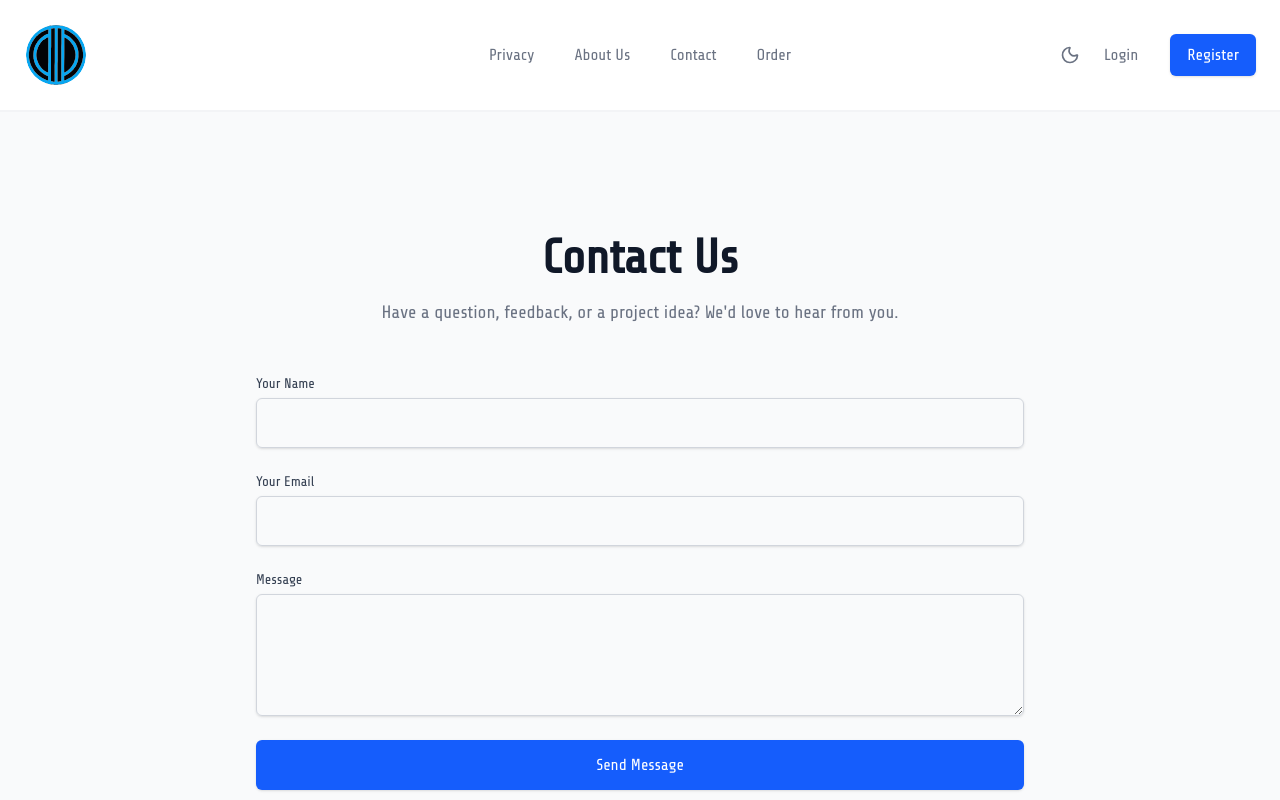
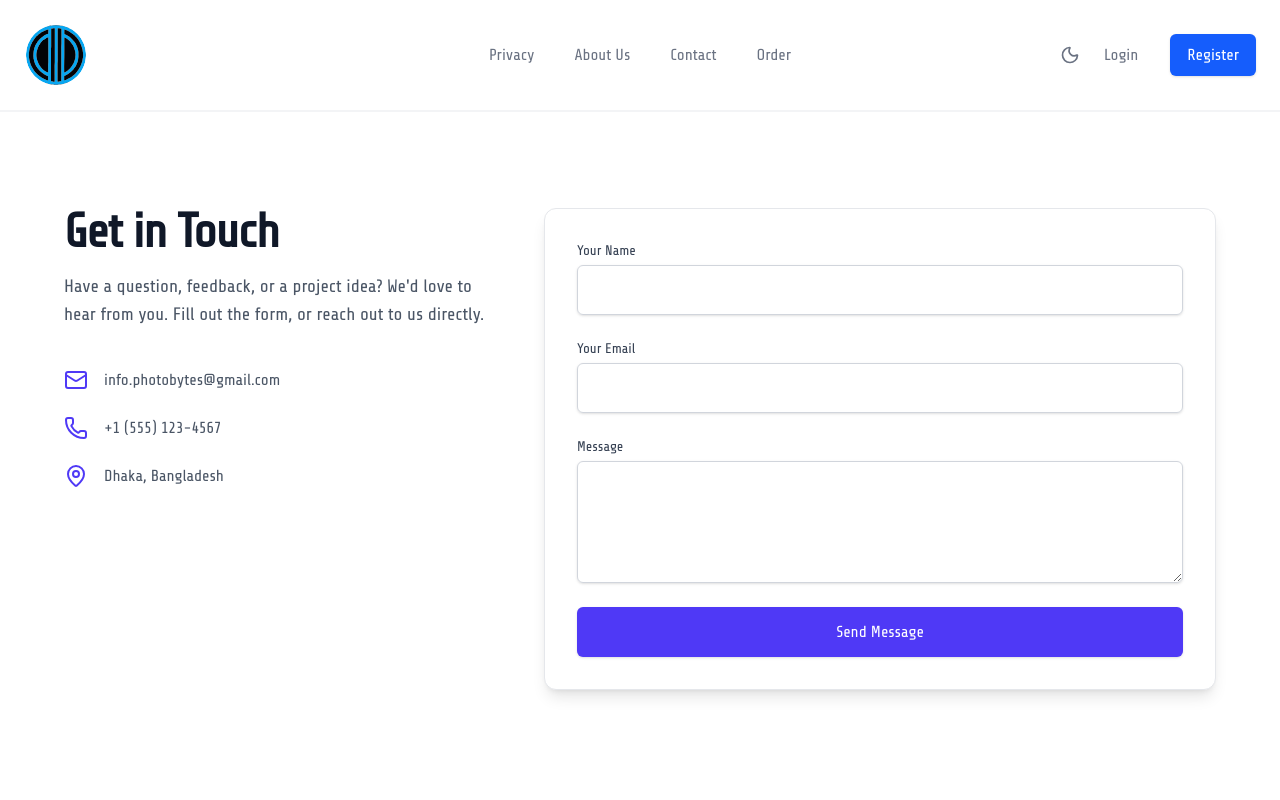
Before and after one commit to titan3755/photobytes-blog, a Next.js app: page /contact in a window 1280 px wide. Shown: the top 800 px of the page. Built offline with nearby package versions, Linux system fonts and the light colour scheme; no server answers.

Commit message:
beautification of existing pages

```diff
--- a/app/about/page.tsx
+++ b/app/about/page.tsx
@@ -1,6 +1,7 @@
 import type { Metadata } from 'next';
-import Image from 'next/image';
+import Image from 'next/image'; // Keep this for the Pexels image
 import Link from 'next/link';
+import { Users, PenTool } from 'lucide-react'; // Import icons
 
 export const metadata: Metadata = {
   title: 'About Us | PhotoBytes Blog',
@@ -9,27 +10,31 @@ export const metadata: Metadata = {
 
 export default function AboutPage() {
   return (
-    // FIX: Removed "bg-white" to allow theme inheritance from layout.
-    // The bg-gray-50/dark:bg-gray-900 from layout will now show.
-    <div className="py-12 px-4 sm:px-6 lg:px-8 min-h-screen min-w-screen flex flex-col items-center justify-center">
-      <div className="max-w-3xl mx-auto">
-        {/* Header */}
+    // 1. Removed "bg-white" to allow theme from layout to apply.
+    // Added padding for spacing from header/footer.
+    <div className="py-16 sm:py-24 px-4 sm:px-6 lg:px-8 min-w-screen">
+
+      {/* --- 2. New Hero Section --- */}
       <div className="text-center">
-          <h1 className="text-4xl font-extrabold text-gray-900 dark:text-white sm:text-5xl">
+        <h1 className="text-4xl font-extrabold text-gray-900 dark:text-white sm:text-5xl tracking-tight">
           About PhotoBytes
         </h1>
-          <p className="mt-4 text-lg text-gray-500 dark:text-gray-400">
+        <p className="mt-4 text-xl text-gray-600 dark:text-gray-400">
           Technology, photography, and development, all in one byte.
         </p>
       </div>
 
-        {/* Main Content Section */}
-        <div className="mt-12 text-lg text-gray-700 dark:text-gray-300 space-y-6">
+      {/* --- 3. Main Content Section with Prose --- */}
+      <div className="mt-20 max-w-3xl mx-auto">
+        {/* Using Tailwind 'prose' provides beautiful typography out of the box.
+          'prose-invert' automatically handles all dark mode text/link colors.
+        */}
+        <div className="prose prose-lg dark:prose-invert max-w-none prose-a:text-blue-600 dark:prose-a:text-blue-400 prose-img:rounded-lg prose-img:shadow-md">
           <p>
             Welcome to PhotoBytes Blog, the official blog for{' '}
             <a
               href="https://photobytes-reworked.vercel.app/"
-              className="text-blue-600 dark:text-blue-400 hover:underline font-medium"
+              className="font-medium" // Prose handles the color/hover
               target="_blank"
               rel="noopener noreferrer"
             >
@@ -46,81 +51,93 @@ export default function AboutPage() {
             the latest in web technology.
           </p>
 
-          {/* Image Placeholder */}
-          <div className="relative w-full h-64 rounded-lg overflow-hidden my-8">
+          {/* Image (Pexels image is fine with next/image as it's a static URL in code) */}
+          <div className="relative w-full aspect-video my-12">
             <Image
-              src="https://images.pexels.com/photos/1714208/pexels-photo-1714208.jpeg" // Your Pexels image URL
-              alt="PhotoBytes team"
+              src="https://images.pexels.com/photos/1714208/pexels-photo-1714208.jpeg"
+              alt="PhotoBytes team working"
               fill
               className="object-cover"
-              priority // Prioritize loading LCP image
+              priority // Prioritize loading this large image
             />
           </div>
 
-          <h2 className="text-3xl font-bold text-gray-900 dark:text-white pt-4">Our Team</h2>
+          <h2>Our Team</h2>
           <p>
             PhotoBytes is run by a small, dedicated team. We believe in the power
             of sharing knowledge and building a community. While we may be small,
             our ambitions are large, and we're excited to grow with you.
           </p>
 
-          {/* Team Members Section */}
-          <div className="space-y-8">
+          {/* --- 4. Team Members Section (as Cards) --- */}
+          {/* We use 'not-prose' to break out of the typography styles */}
+          <div className="not-prose grid grid-cols-1 md:grid-cols-2 gap-8 my-12">
             {/* Mahmud Al Muhaimin */}
-            <div className="flex items-center space-x-4">
+            <div className="flex items-center space-x-4 bg-gray-50 dark:bg-gray-800 p-6 rounded-lg shadow-md border border-gray-200 dark:border-gray-700">
               <div className="flex-shrink-0">
-                <Image
-                  className="h-16 w-16 rounded-full"
-                  src="/final.svg" // Placeholder, use an actual team member photo
-                  alt="Team member"
-                  width={64}
-                  height={64}
+                {/* --- START FIX: Changed to <img> tag --- */}
+                <img
+                  className="h-16 w-16 rounded-full object-cover" // Tailwind handles size
+                  src="https://scontent.fdac45-1.fna.fbcdn.net/v/t39.30808-6/460079671_1545332019705464_2675145164457896144_n.jpg?_nc_cat=106&ccb=1-7&_nc_sid=6ee11a&_nc_eui2=AeEPvoUp_XdtgpXwuG5m5c12LVImEpoCX54tUiYSmgJfnmof6jFCICQxsY_kJt-MRG7kyMI2icMRinmXsaSCHkxz&_nc_ohc=_LEo7i_8xD0Q7kNvwG4Zg4I&_nc_oc=Adl6scmH2Z3A9ZRUwGrFXFZ5ACYB57yPW50fs_6jkXEp5vYfT3ai8a8ScZ67ggvyfBY&_nc_zt=23&_nc_ht=scontent.fdac45-1.fna&_nc_gid=JO8VIKAuA1eRCP5ziGqYhw&oh=00_AfdEiZk96ttnMpi934hyqOawrIkISdla3Sh7JRCnB8VbIw&oe=69041CB8"
+                  alt="Mahmud Al Muhaimin"
+                  referrerPolicy="no-referrer" // Added for privacy/loading from FB
                 />
+                {/* --- END FIX --- */}
               </div>
               <div>
                 <h3 className="text-xl font-semibold text-gray-900 dark:text-white">
                   Mahmud Al Muhaimin
                 </h3>
-                <p className="text-gray-500 dark:text-gray-400">Co-founder and Lead Developer</p>
+                <p className="text-gray-600 dark:text-gray-400">Co-founder & Lead Developer</p>
               </div>
             </div>
 
             {/* Adib Azwad */}
-            <div className="flex items-center space-x-4">
+            <div className="flex items-center space-x-4 bg-gray-50 dark:bg-gray-800 p-6 rounded-lg shadow-md border border-gray-200 dark:border-gray-700">
               <div className="flex-shrink-0">
-                <Image
-                  className="h-16 w-16 rounded-full"
-                  src="/final.svg" // Placeholder, use an actual team member photo
-                  alt="Team member"
-                  width={64}
-                  height={64}
+                 {/* --- START FIX: Changed to <img> tag --- */}
+                <img
+                  className="h-16 w-16 rounded-full object-cover" // Tailwind handles size
+                  src="https://scontent.fdac45-1.fna.fbcdn.net/v/t39.30808-6/477943712_1336481487481802_1651012146324337988_n.jpg?_nc_cat=101&ccb=1-7&_nc_sid=127cfc&_nc_eui2=AeGJgv2vRHXxekpKwnWOsAicknerg8LScbGSd6uDwtJxsUB1Oeq0DLZmxRuKMFI3LCo8Do_aVCnY-mttwJhboCGi&_nc_ohc=msseH9T4EYAQ7kNvwHvn4L3&_nc_oc=AdmodLBVzRXvb6uHyx2P-rw9W9RmIonDoQZRdvsjpQML5VIn6dfaS0Ly8EiWBNWKpo0&_nc_zt=23&_nc_ht=scontent.fdac45-1.fna&_nc_gid=nYVH_qsptKVJQg_jDWHEkw&oh=00_AfcfwPPnjmugR6UXh8vV8cCwhJMnabz5C2RXz7ggyK-7yA&oe=6904202F"
+                  alt="Adib Azwad"
+                  referrerPolicy="no-referrer" // Added for privacy/loading from FB
                 />
+                 {/* --- END FIX --- */}
               </div>
               <div>
                 <h3 className="text-xl font-semibold text-gray-900 dark:text-white">
                   Adib Azwad
                 </h3>
-                <p className="text-gray-500 dark:text-gray-400">Co-founder and Lead Designer</p>
+                <p className="text-gray-600 dark:text-gray-400">Co-founder & Lead Designer</p>
               </div>
             </div>
           </div>
-          {/* End Team Members Section */}
+          {/* --- End Team Members Section --- */}
 
-          <h2 className="text-3xl font-bold text-gray-900 dark:text-white pt-4">Join Us</h2>
-          <p>
+        </div>
+      </div>
+
+      {/* --- 5. "Join Us" Call-to-Action Section --- */}
+      <section className="max-w-3xl mx-auto mt-20">
+        <div className="bg-blue-600 dark:bg-blue-700 rounded-2xl shadow-xl p-8 sm:p-12 text-center">
+            <PenTool className="h-12 w-12 text-white mx-auto" />
+            <h2 className="text-3xl font-bold text-white mt-6">
+              Want to Join Us?
+            </h2>
+            <p className="text-lg text-blue-100 mt-4 max-w-xl mx-auto">
               We're always looking for new perspectives. If you're interested in
               writing for us, or just want to share your feedback, don't hesitate
-            to{' '}
+              to get in touch.
+            </p>
             <Link
                 href="/contact"
-              className="text-blue-600 dark:text-blue-400 hover:underline font-medium"
+                className="mt-8 inline-block bg-white text-blue-700 font-semibold px-6 py-3 rounded-lg shadow-lg hover:bg-gray-100 transition-colors"
             >
-              get in touch
+                Contact Us
             </Link>
-            .
-          </p>
         </div>
-      </div>
+      </section>
+
     </div>
   );
 }
--- a/app/contact/page.tsx
+++ b/app/contact/page.tsx
@@ -2,6 +2,29 @@
 
 import { useState, useEffect } from 'react';
 import { useSession } from 'next-auth/react';
+import { useRouter } from 'next/navigation';
+import Link from 'next/link';
+import { Mail, Phone, MapPin } from 'lucide-react'; // Import icons
+
+// --- START: Added Icon Definitions ---
+// Copied GoogleIcon from register page
+const GoogleIcon = () => (
+  <svg className="w-5 h-5" viewBox="0 0 24 24">
+    <path
+      fill="currentColor"
+      d="M21.35,11.1H12.18V13.83H18.69C18.36,17.64 15.19,19.27 12.19,19.27C8.36,19.27 5,16.25 5,12C5,7.9 8.2,4.73 12.19,4.73C15.59,4.73 17.9,7.1 17.9,7.1L20.27,4.73C20.27,4.73 17.64,2 12.19,2C6.42,2 2.03,6.8 2.03,12C2.03,17.05 6.16,22 12.19,22C17.6,22 21.54,18.33 21.54,12.81C21.54,11.73 21.35,11.1 21.35,11.1V11.1Z"
+    />
+  </svg>
+);
+
+// Copied FacebookIcon from register page
+const FacebookIcon = () => (
+  <svg className="w-5 h-5" fill="currentColor" viewBox="0 0 24 24">
+    <path d="M22 12c0-5.523-4.477-10-10-10S2 6.477 2 12c0 4.991 3.657 9.128 8.438 9.878v-6.987h-2.54V12h2.54V9.797c0-2.506 1.492-3.89 3.777-3.89 1.094 0 2.238.195 2.238.195v2.46h-1.26c-1.243 0-1.63.771-1.63 1.562V12h2.773l-.443 2.89h-2.33v6.988C18.343 21.128 22 16.991 22 12z" />
+  </svg>
+);
+// --- END: Added Icon Definitions ---
+
 
 export default function ContactPage() {
   const { data: session, status } = useSession();
@@ -11,6 +34,7 @@ export default function ContactPage() {
   const [message, setMessage] = useState('');
   const [formStatus, setFormStatus] = useState('');
   const [error, setError] = useState('');
+  const [isLoading, setIsLoading] = useState(false); // Added for submit button
 
   useEffect(() => {
     if (isAuthenticated && session?.user) {
@@ -26,6 +50,7 @@ export default function ContactPage() {
     e.preventDefault();
     setFormStatus('Submitting...');
     setError('');
+    setIsLoading(true); // Set loading
 
     try {
       const response = await fetch('/api/contact', {
@@ -50,22 +75,57 @@ export default function ContactPage() {
     } catch (err: any) {
       setFormStatus('');
       setError(err.message || 'Failed to send message. Please try again.');
+    } finally {
+      setIsLoading(false); // Unset loading
     }
   };
 
   return (
-    <div className="py-12 px-4 sm:px-6 lg:px-8 min-h-screen min-w-screen bg-gray-50 dark:bg-gray-900 flex flex-col items-center justify-center">
-      <div className="max-w-3xl mx-auto w-full">
-        <div className="text-center">
-          <h1 className="text-4xl font-extrabold text-gray-900 dark:text-white sm:text-5xl">
-            Contact Us
+    // Page container inherits bg from layout
+    <div className="py-16 sm:py-24 px-4 sm:px-6 lg:px-8 min-h-screen min-w-screen">
+      <div className="max-w-6xl mx-auto lg:grid lg:grid-cols-5 lg:gap-12 items-start">
+
+        {/* --- Left Column: Contact Info --- */}
+        <div className="lg:col-span-2 mb-12 lg:mb-0">
+          <h1 className="text-4xl font-extrabold text-gray-900 dark:text-white sm:text-5xl tracking-tight">
+            Get in Touch
           </h1>
-          <p className="mt-4 text-lg text-gray-500 dark:text-gray-400">
+          <p className="mt-4 text-lg text-gray-600 dark:text-gray-400">
             Have a question, feedback, or a project idea? We&apos;d love to hear
-            from you.
+            from you. Fill out the form, or reach out to us directly.
           </p>
+
+          <dl className="mt-10 space-y-6 text-base text-gray-600 dark:text-gray-300">
+            {/* Email */}
+            <div className="flex gap-4">
+              <Mail className="h-6 w-6 text-indigo-600 dark:text-indigo-400 flex-shrink-0" />
+              <dd>
+                <a href="mailto:info.photobytes@gmail.com" className="hover:text-gray-900 dark:hover:text-white">
+                  info.photobytes@gmail.com
+                </a>
+              </dd>
             </div>
-        <form onSubmit={handleSubmit} className="mt-12 space-y-6">
+             {/* Phone (Placeholder) */}
+            <div className="flex gap-4">
+              <Phone className="h-6 w-6 text-indigo-600 dark:text-indigo-400 flex-shrink-0" />
+              <dd>
+                +1 (555) 123-4567
+              </dd>
+            </div>
+             {/* Address (Placeholder) */}
+            <div className="flex gap-4">
+              <MapPin className="h-6 w-6 text-indigo-600 dark:text-indigo-400 flex-shrink-0" />
+              <dd>
+                Dhaka, Bangladesh
+              </dd>
+            </div>
+          </dl>
+        </div>
+
+        {/* --- Right Column: Contact Form --- */}
+        <div className="lg:col-span-3">
+          <div className="bg-white dark:bg-gray-800 p-8 rounded-xl shadow-lg border border-gray-200 dark:border-gray-700">
+            <form onSubmit={handleSubmit} className="space-y-6">
               <div>
                 <label
                   htmlFor="name"
@@ -82,11 +142,11 @@ export default function ContactPage() {
                     required
                     value={name}
                     onChange={(e) => setName(e.target.value)}
-                disabled={isAuthenticated} // Disable if logged in
-                className={`block w-full px-4 py-3 rounded-md shadow-sm border border-gray-300 dark:border-gray-600 focus:border-blue-500 focus:ring-blue-500 text-gray-900 dark:text-white ${
+                    disabled={isAuthenticated || isLoading} // Disable if logged in or loading
+                    className={`block w-full px-4 py-3 rounded-md shadow-sm border border-gray-300 dark:border-gray-600 focus:border-indigo-500 focus:ring-indigo-500 text-gray-900 dark:text-white ${
                       isAuthenticated
-                    ? 'bg-gray-100 dark:bg-gray-800 dark:text-gray-400 cursor-not-allowed'
-                    : 'dark:bg-gray-700' // Style if disabled
+                        ? 'bg-gray-100 dark:bg-gray-700 dark:text-gray-400 cursor-not-allowed'
+                        : 'dark:bg-gray-700'
                     }`}
                   />
                 </div>
@@ -108,11 +168,11 @@ export default function ContactPage() {
                     required
                     value={email}
                     onChange={(e) => setEmail(e.target.value)}
-                disabled={isAuthenticated} // Disable if logged in
-                className={`block w-full px-4 py-3 rounded-md shadow-sm border border-gray-300 dark:border-gray-600 focus:border-blue-500 focus:ring-blue-500 text-gray-900 dark:text-white ${
+                    disabled={isAuthenticated || isLoading} // Disable if logged in or loading
+                    className={`block w-full px-4 py-3 rounded-md shadow-sm border border-gray-300 dark:border-gray-600 focus:border-indigo-500 focus:ring-indigo-500 text-gray-900 dark:text-white ${
                       isAuthenticated
-                    ? 'bg-gray-100 dark:bg-gray-800 dark:text-gray-400 cursor-not-allowed'
-                    : 'dark:bg-gray-700' // Style if disabled
+                        ? 'bg-gray-100 dark:bg-gray-700 dark:text-gray-400 cursor-not-allowed'
+                        : 'dark:bg-gray-700'
                     }`}
                   />
                 </div>
@@ -133,7 +193,8 @@ export default function ContactPage() {
                     required
                     value={message}
                     onChange={(e) => setMessage(e.target.value)}
-                className="block w-full px-4 py-3 rounded-md shadow-sm border border-gray-300 dark:border-gray-600 dark:bg-gray-700 dark:text-white focus:border-blue-500 focus:ring-blue-500 text-gray-900"
+                    disabled={isLoading}
+                    className="block w-full px-4 py-3 rounded-md shadow-sm border border-gray-300 dark:border-gray-600 dark:bg-gray-700 dark:text-white focus:border-indigo-500 focus:ring-indigo-500 text-gray-900 disabled:bg-gray-50 dark:disabled:bg-gray-600"
                   />
                 </div>
               </div>
@@ -141,10 +202,10 @@ export default function ContactPage() {
               <div>
                 <button
                   type="submit"
-              disabled={formStatus === 'Submitting...'}
-              className="w-full flex justify-center py-3 px-4 border border-transparent rounded-md shadow-sm text-base font-medium text-white bg-blue-600 hover:bg-blue-700 dark:bg-blue-500 dark:hover:bg-blue-600 focus:outline-none focus:ring-2 focus:ring-offset-2 focus:ring-blue-500 disabled:opacity-50"
+                  disabled={isLoading}
+                  className="w-full flex justify-center py-3 px-4 border border-transparent rounded-md shadow-sm text-base font-medium text-white bg-indigo-600 hover:bg-indigo-700 dark:bg-indigo-500 dark:hover:bg-indigo-600 focus:outline-none focus:ring-2 focus:ring-offset-2 focus:ring-indigo-500 disabled:opacity-50"
                 >
-              {formStatus === 'Submitting...' ? 'Sending...' : 'Send Message'}
+                  {isLoading ? 'Sending...' : 'Send Message'}
                 </button>
               </div>
 
@@ -157,5 +218,7 @@ export default function ContactPage() {
             </form>
           </div>
         </div>
+      </div>
+    </div>
   );
 }
```
Also changed, not shown: components/common/Navbar.tsx (+21 -17 lines). Lines whose indentation alone changed are shown as unchanged.
